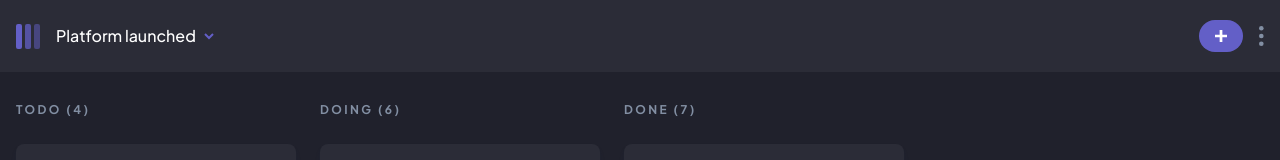
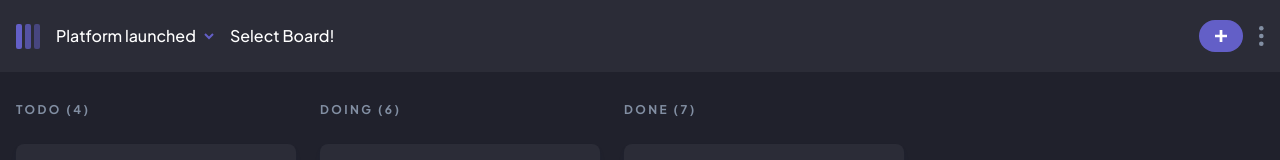
Before and after one commit to PedroEnciso/kanban-app, a React (Vite) app: page / in a window 1280 px wide. Shown: the top 160 px of the page. Built offline with nearby package versions, Linux system fonts and the light colour scheme.

Commit message:
include SelectBoardContainer

```diff
--- a/src/components/Nav/Nav.jsx
+++ b/src/components/Nav/Nav.jsx
@@ -2,6 +2,7 @@ import { useState, useContext } from "react";
 import Modal from "../UI/Modal";
 import AddTask from "../Tasks/AddTask";
 import BoardContext from "../../store/board-context";
+import SelectBoardContainer from "../SelectBoard/SelectBoardContainer";
 
 import logo from "../../assets/logo-mobile.svg";
 import chevronDown from "../../assets/icon-chevron-down.svg";
@@ -10,6 +11,7 @@ import ellipses from "../../assets/icon-vertical-ellipsis.svg";
 
 function Nav() {
   const [isShowingModal, setIsShowingModal] = useState(false);
+  const [isShowingSelectBoard, setIsShowingSelectBoard] = useState(true);
   const boardCtx = useContext(BoardContext);
 
   const handleToggleModal = () => {
@@ -27,6 +29,7 @@ function Nav() {
             <span> Platform launched</span>
             <img src={chevronDown} alt="View boards." />
           </button>
+          {isShowingSelectBoard && <SelectBoardContainer />}
         </div>
         <div className="flex gap-4 items-center">
           <button
--- /dev/null
+++ b/src/components/SelectBoard/SelectBoardContainer.jsx
@@ -0,0 +1,7 @@
+import React from "react";
+
+function SelectBoardContainer(props) {
+  return <div>Select Board!</div>;
+}
+
+export default SelectBoardContainer;
```
